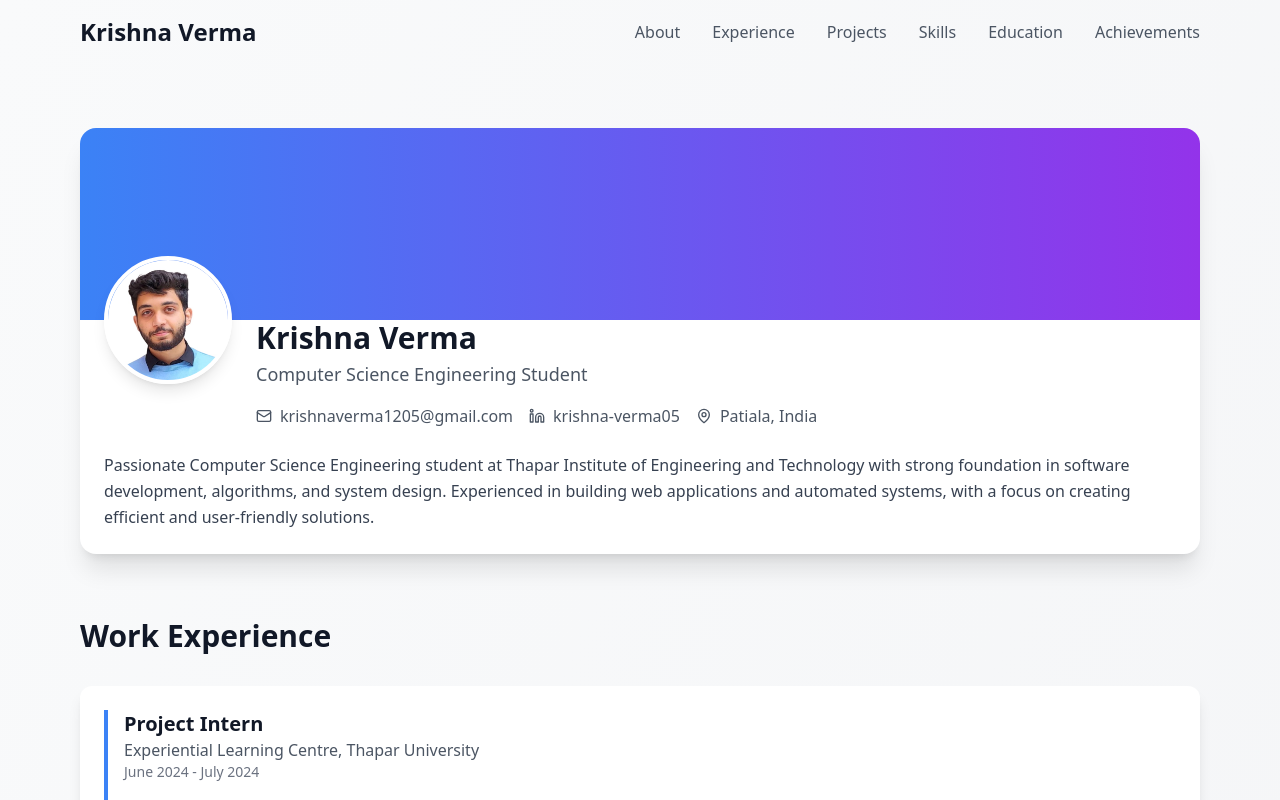
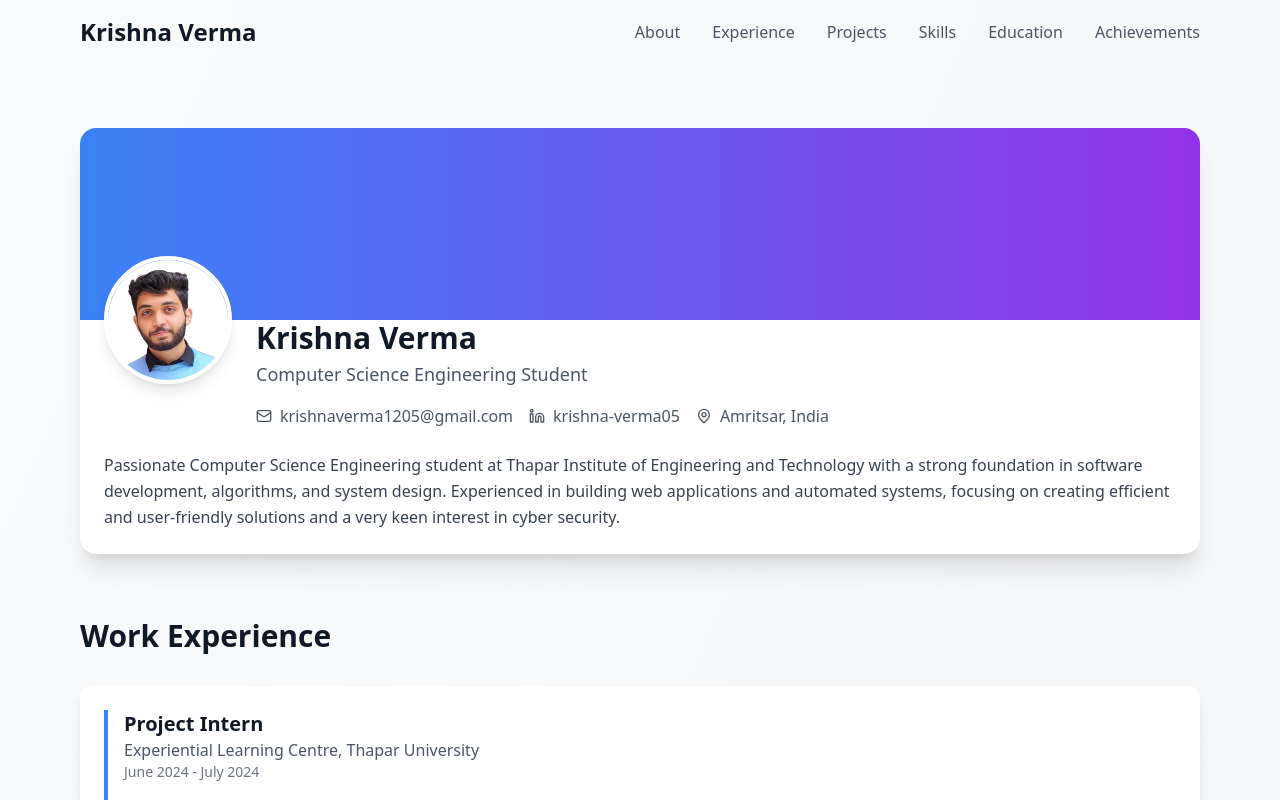
Before and after one commit to krishnaverma05/Portfolio, a React (Vite) app in the folder project/: page / in a window 1280 px wide. Shown: the top 800 px of the page. Built offline with nearby package versions, Linux system fonts and the light colour scheme.

Commit message:
Update About.tsx

```diff
--- a/project/src/components/About.tsx
+++ b/project/src/components/About.tsx
@@ -29,14 +29,14 @@ const About = () => {
                 </a>
                 <span className="flex items-center text-gray-600">
                   <MapPin className="w-4 h-4 mr-2" />
-                  Patiala, India
+                  Amritsar, India
                 </span>
               </div>
             </div>
           </div>
           <div className="mt-6">
             <p className="text-gray-700 leading-relaxed">
-              Passionate Computer Science Engineering student at Thapar Institute of Engineering and Technology with strong foundation in software development, algorithms, and system design. Experienced in building web applications and automated systems, with a focus on creating efficient and user-friendly solutions.
+              Passionate Computer Science Engineering student at Thapar Institute of Engineering and Technology with a strong foundation in software development, algorithms, and system design. Experienced in building web applications and automated systems, focusing on creating efficient and user-friendly solutions and a very keen interest in cyber security.
             </p>
           </div>
         </div>
```
